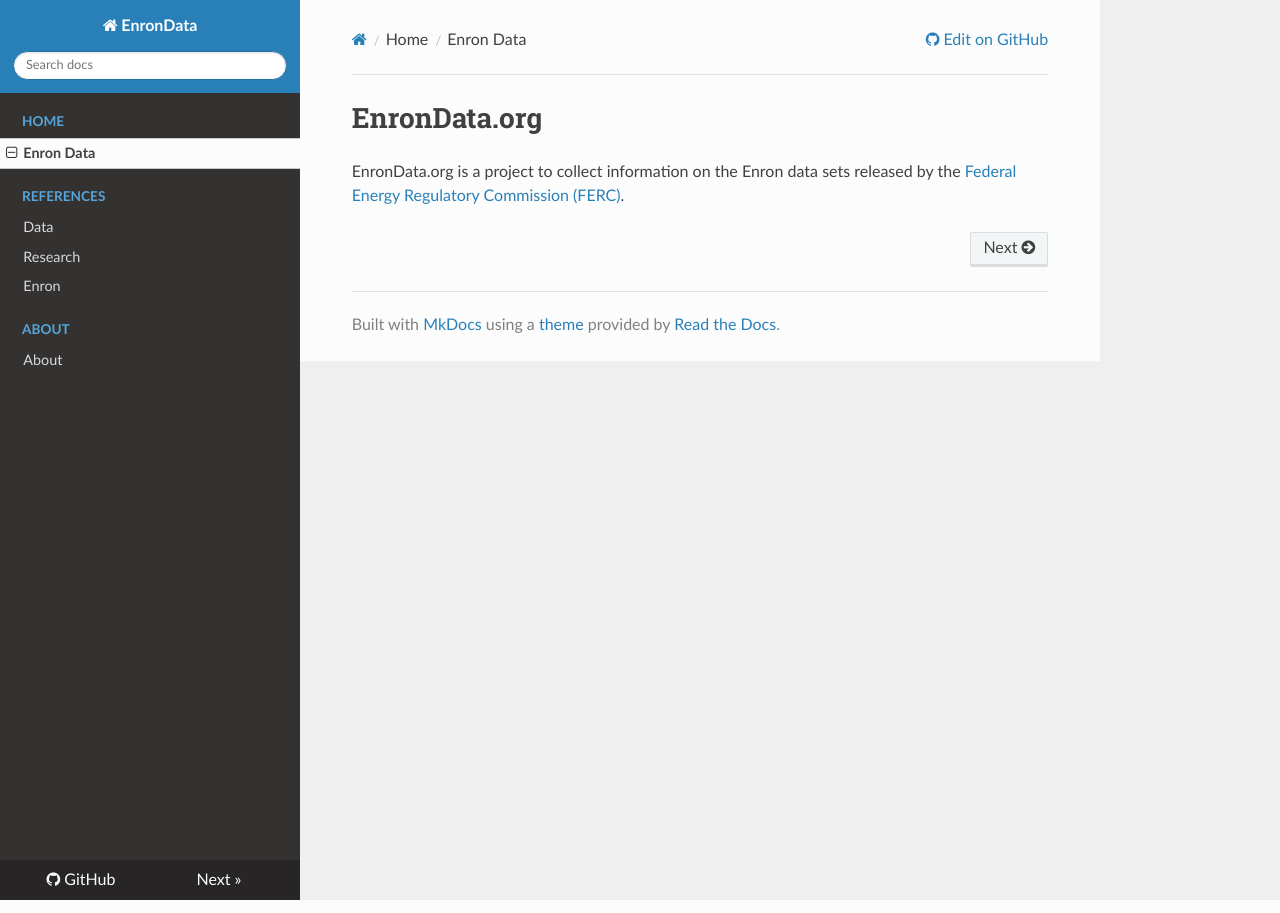
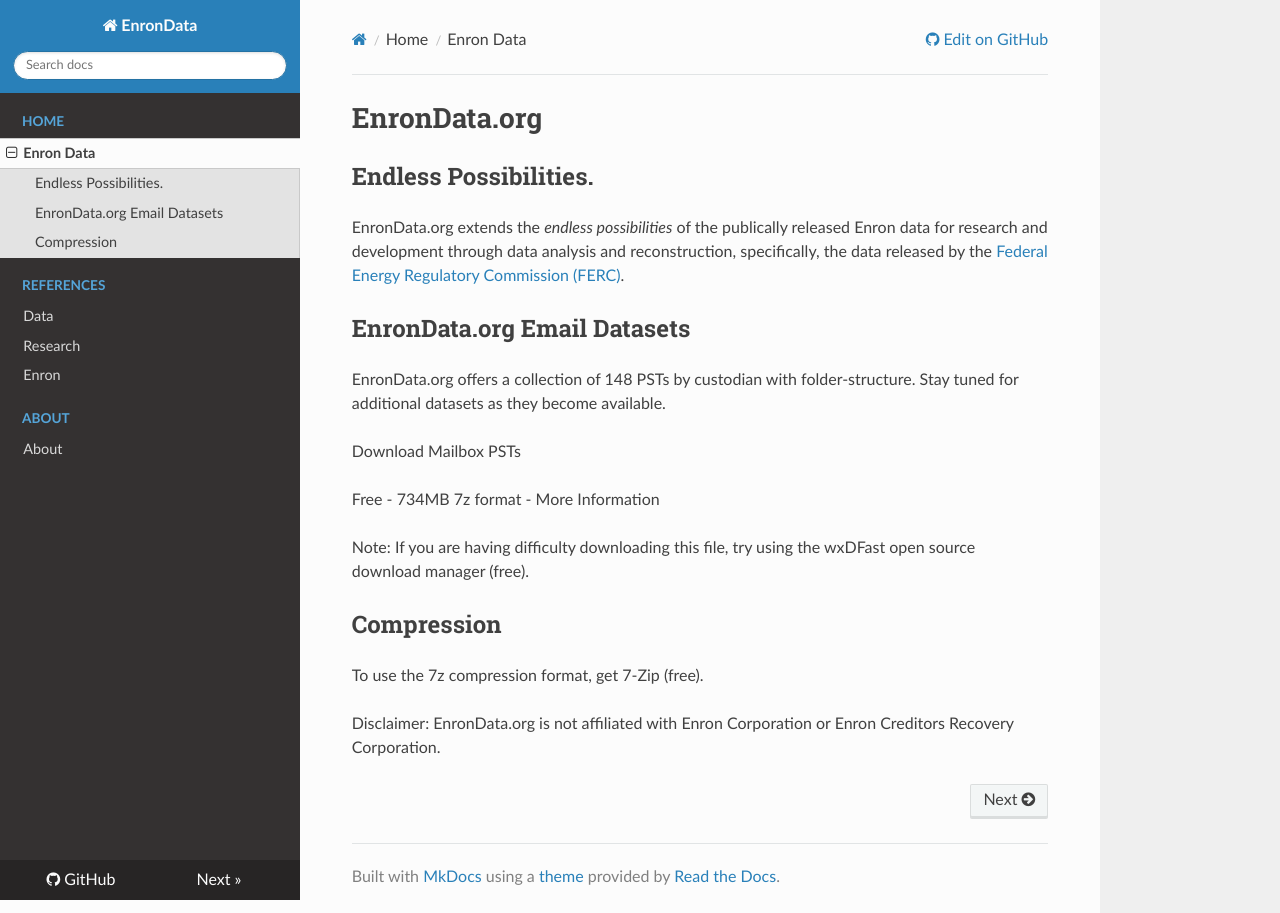
Before and after one commit to enrondata/enrondata, an MkDocs documentation site: the page built from docs/index.md, in a window 1280 px wide. Built offline with MkDocs 1.6.1, drawn with Linux system fonts in a browser that asks for light colours; nearby versions of some CDN libraries; old or Windows-style settings are respelled for this version of MkDocs.

Commit message:
update docs

```diff
--- a/docs/index.md
+++ b/docs/index.md
@@ -1,3 +1,21 @@
 # EnronData.org
 
-EnronData.org is a project to collect information on the Enron data sets released by the [Federal Energy Regulatory Commission (FERC)](http://www.ferc.gov/).
+## Endless Possibilities.
+
+EnronData.org extends the *endless possibilities* of the publically released Enron data for research and development through data analysis and reconstruction, specifically, the data released by the [Federal Energy Regulatory Commission (FERC)](http://www.ferc.gov/).
+
+## EnronData.org Email Datasets
+
+EnronData.org offers a collection of 148 PSTs by custodian with folder-structure. Stay tuned for additional datasets as they become available.
+
+Download Mailbox PSTs
+
+Free - 734MB 7z format - More Information
+
+Note: If you are having difficulty downloading this file, try using the wxDFast open source download manager (free).
+
+## Compression
+
+To use the 7z compression format, get 7-Zip (free).
+
+Disclaimer: EnronData.org is not affiliated with Enron Corporation or Enron Creditors Recovery Corporation.
```
